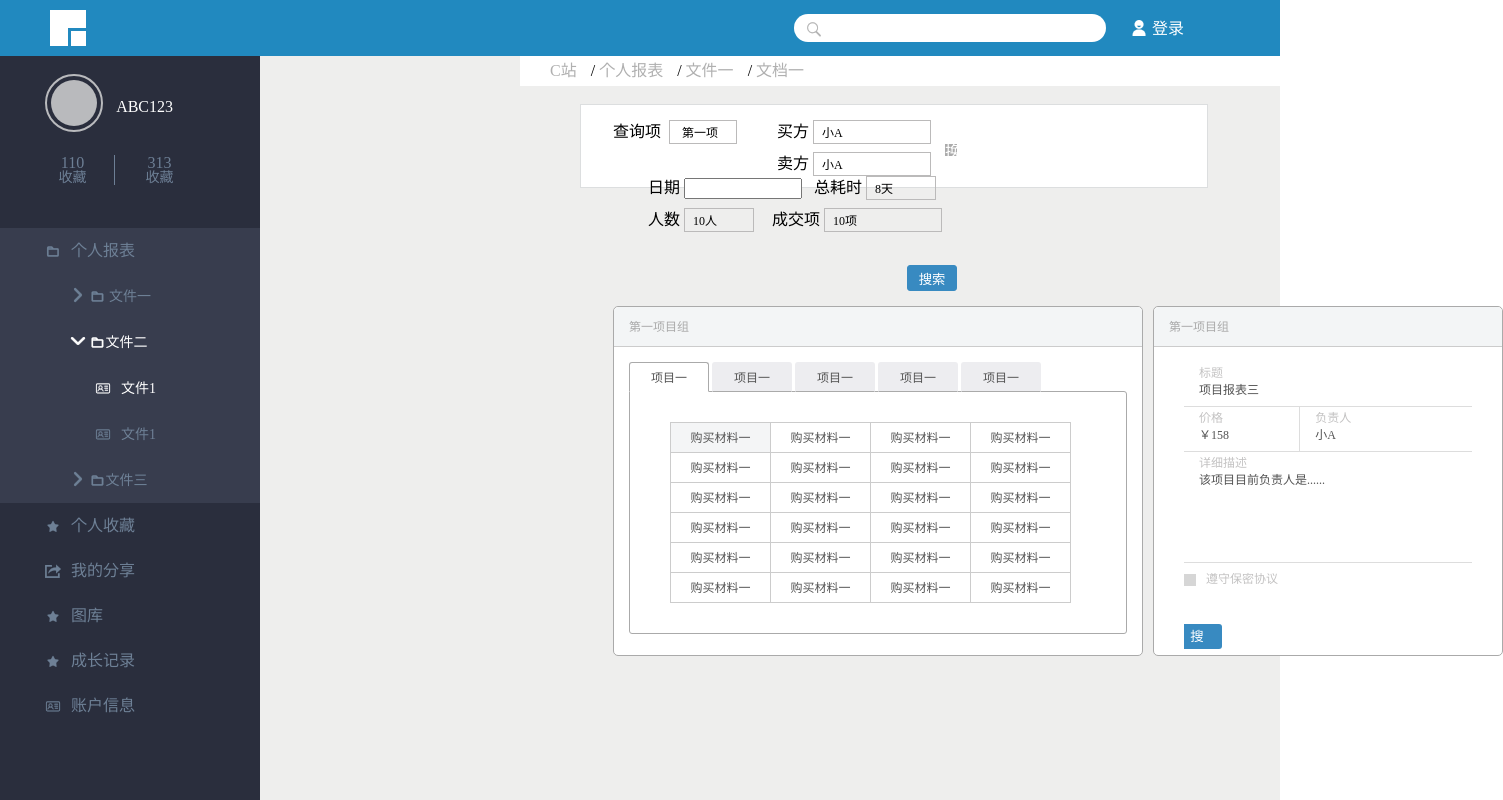
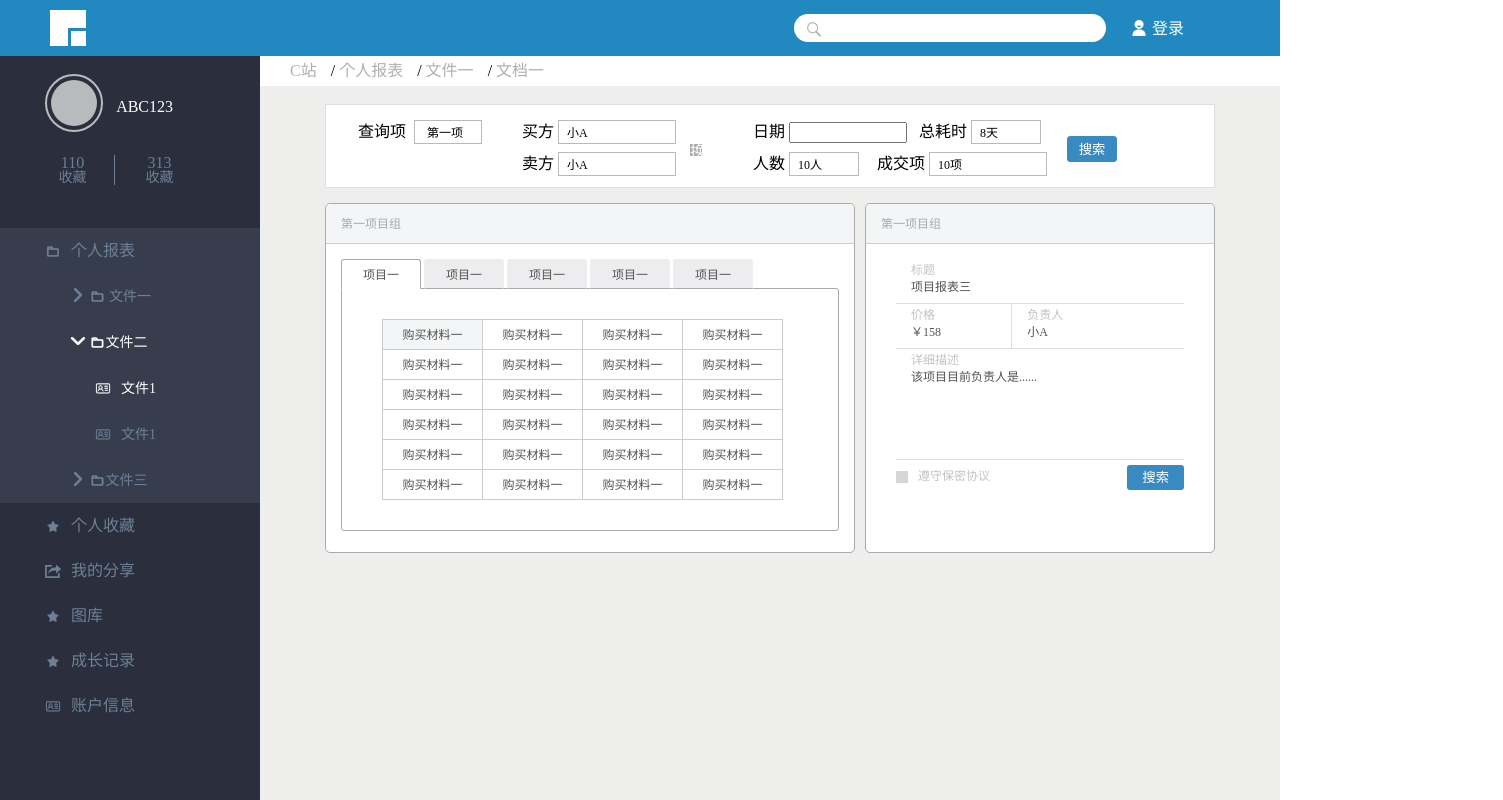
Before and after one commit to Mrkaiyang/Baidu-IFE-Task, a plain HTML site: page task1/9/index.html in a window 1280 px wide. Shown: the top 800 px of the page, 1503 px wide, since content can reach past the window. Drawn offline with Linux system fonts and the light colour scheme.

Commit message:
bug fixed 岳谱 by Karl
修复岳谱布局bug

```diff
--- a/task1/9/css/style.css
+++ b/task1/9/css/style.css
@@ -104,7 +104,6 @@ body {
 
     height:30px;
     background: #ffffff;
-    margin-left: 260px;
     line-height: 30px;
     padding-left: 30px;
 
@@ -120,7 +119,7 @@ body {
 .content .yp-middle{
     height: 84px;
     background: #ffffff;
-    margin:18px 72px auto 320px;
+    margin-top:18px;
     border: solid 1px #dcdedf;
     padding-left: 32px;
 }
@@ -201,9 +200,8 @@ body {
     color: #ffffff;
     border-radius: 3px;
     border:solid 1px #388ac1;
-    float: right;
-    margin-top: 33px;
-    margin-right: 250px;
+    margin-top: -33px;
+    vertical-align: middle;
 }
 
 
--- a/task1/9/index.html
+++ b/task1/9/index.html
@@ -77,7 +77,7 @@
 	        <span>/</span>
 	        <a href="javascript:;">文档一</a>
     </div>
-   <div class="yp-middle">
+   <div class="yp-middle container">
        <div class="check">
         <label>查询项</label>
         <select class="select1">
@@ -127,7 +127,7 @@
            </select>
        </div>
        <button>搜索</button>
-
+    </div>
 	<!-- 岳谱 ends -->
 
 	<!-- 乔振 -->
```
